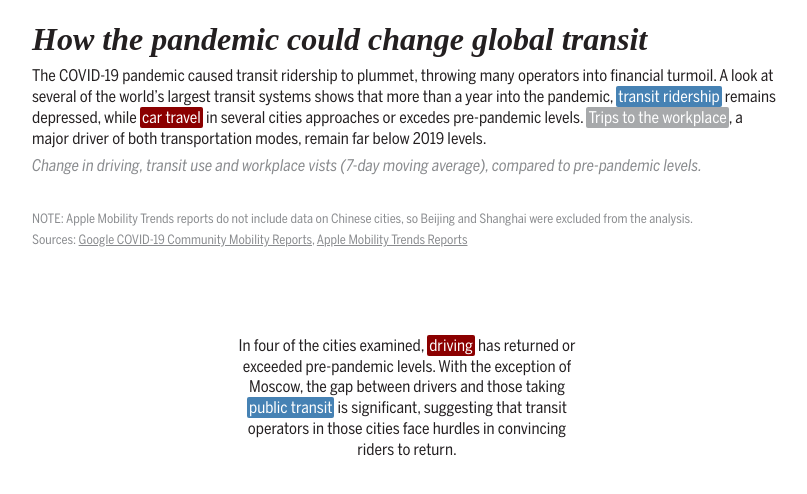
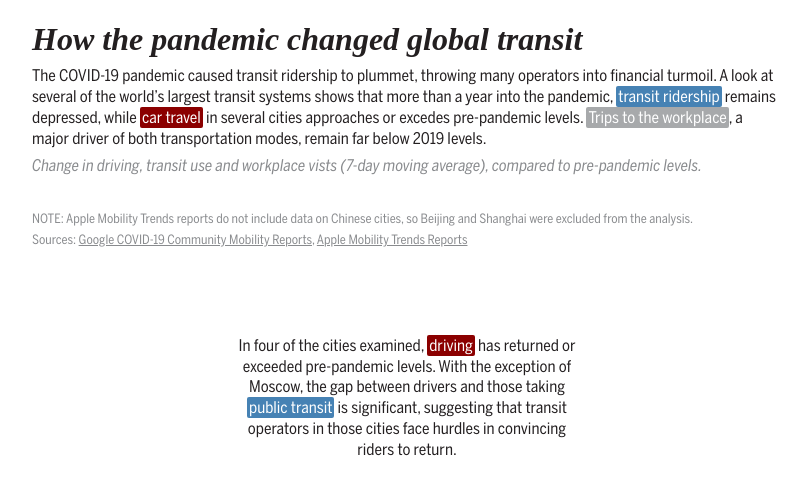
Before and after one commit to vs-postmedia/covid-mobility-report, a website built with webpack: page src/index.html in a window 1280 px wide. Shown: the top 494 px of the page, without its empty margins (233-1040 px from the left). Built offline with nearby package versions, Linux system fonts and the light colour scheme; no server answers; files whose address does not match are found by name.

Commit message:
copy edit to hed

```diff
--- a/src/index.html
+++ b/src/index.html
@@ -24,7 +24,7 @@
 
 		<div id="app">
 			<header>
-				<h1>How the pandemic could change global transit</h1>
+				<h1>How the pandemic changed global transit</h1>
 				<p class="subhead">The COVID-19 pandemic caused transit ridership to plummet, throwing many operators into financial turmoil. A look at several of the world’s largest transit systems shows that more than a year into the pandemic, <span class="blue-01">transit ridership</span> remains depressed, while <span class="red-01">car travel</span> in several cities approaches or excedes pre-pandemic levels. <span class="grey-01">Trips to the workplace</span>, a major driver of both transportation modes, remain far below 2019 levels.</p>
 				<!-- <p class="scroll"><span class="benton-ital">Scroll for more...</span></p> -->
 				<p class="chart-desc">Change in driving, transit use and workplace vists (7-day moving average), compared to pre-pandemic levels.</p>
```
